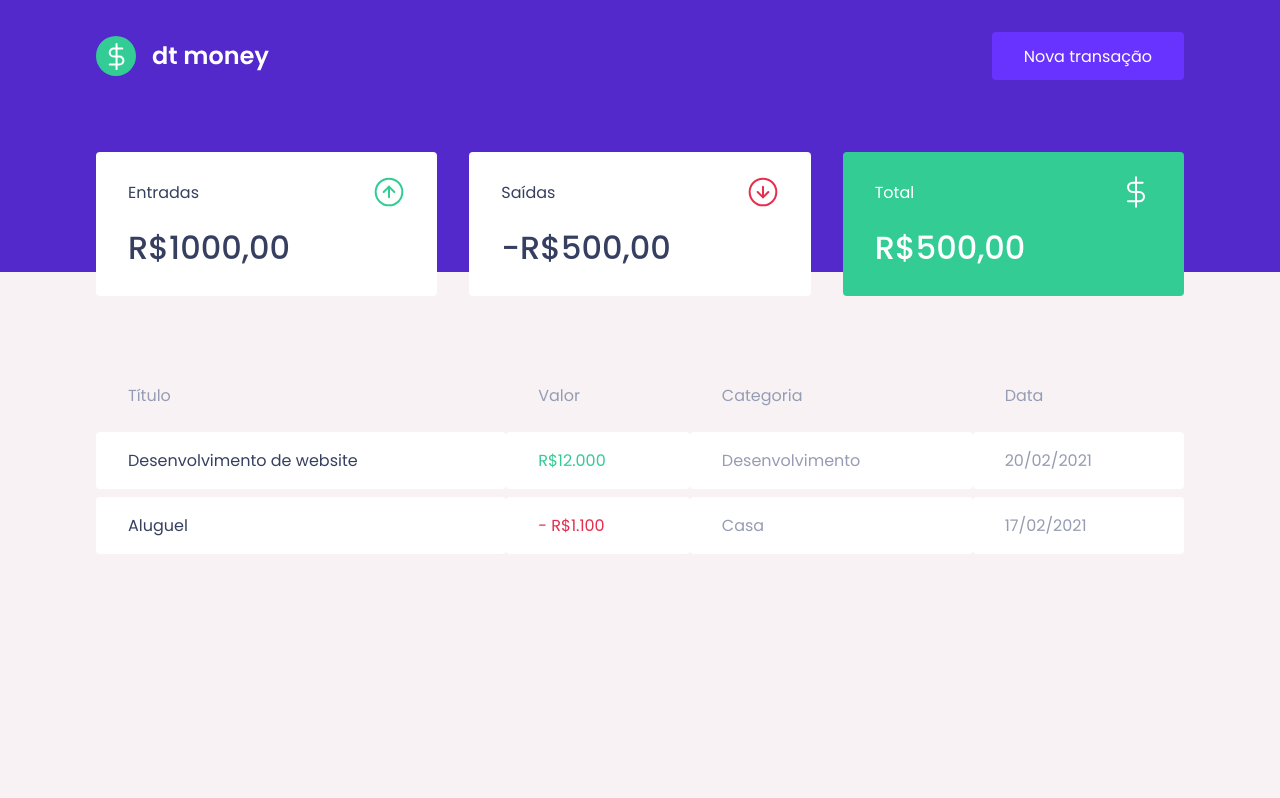
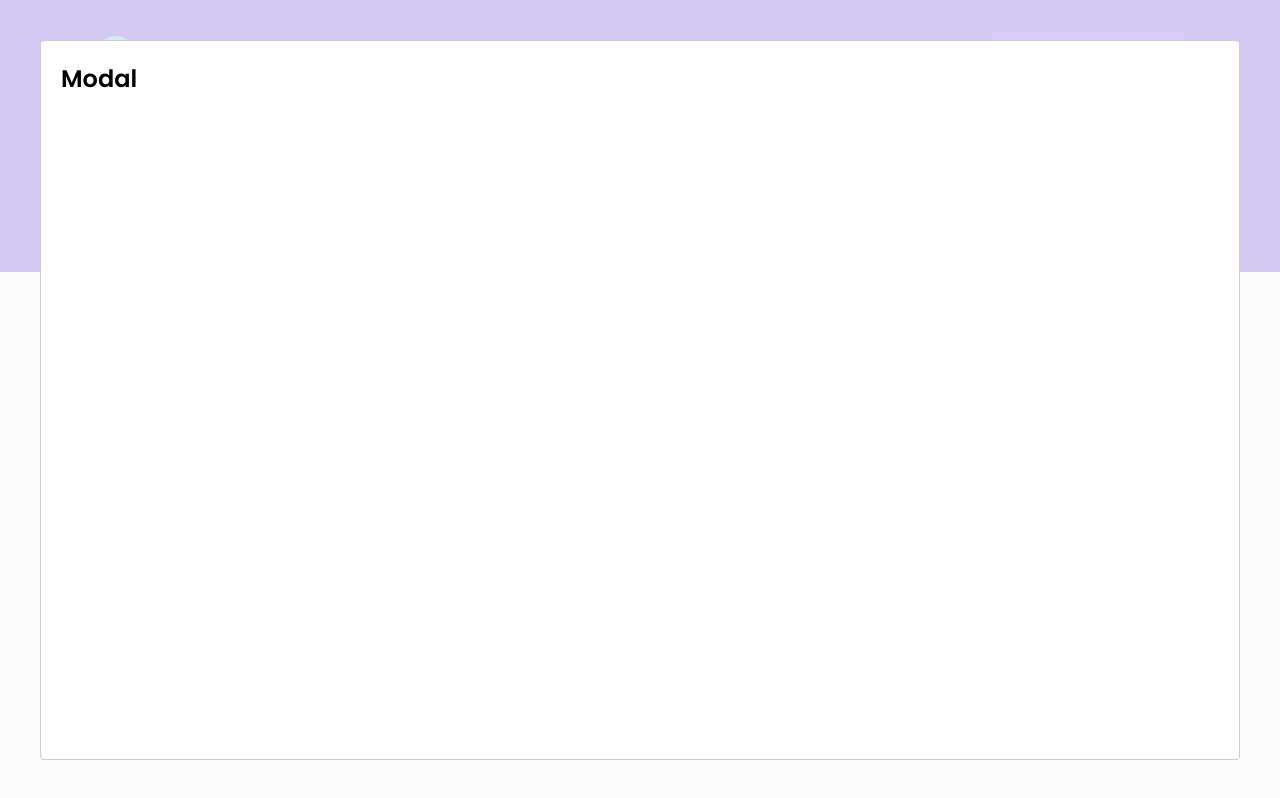
Before and after one commit to davim5/dtmoney-React, a React (Create React App) app: page / in a window 1280 px wide. Both pictures are taken after a click on the button "Nova transação". Built offline with nearby package versions, Linux system fonts and the light colour scheme; no server answers; what miragejs would draw is missing.

Commit message:
09-Configurando-criacao-de-modal

```diff
--- a/package.json
+++ b/package.json
@@ -3,11 +3,13 @@
   "version": "0.1.0",
   "private": true,
   "dependencies": {
+    "@types/react-modal": "^3.12.0",
     "@types/styled-components": "^5.1.9",
     "axios": "^0.21.1",
     "miragejs": "^0.1.41",
     "react": "^17.0.2",
     "react-dom": "^17.0.2",
+    "react-modal": "^3.13.1",
     "react-scripts": "4.0.3",
     "styled-components": "^5.3.0",
     "web-vitals": "^1.0.1"
--- a/src/App.tsx
+++ b/src/App.tsx
@@ -1,12 +1,33 @@
+import { useState } from 'react'
+import Modal from 'react-modal';
 import { GlobalStyle } from './styles/global'
 import { Header } from './components/Header';
 import { Dashboard } from './components/Dashboard';
 
 export function App() {
+  const [isNewTransactionModalOpen,setIsNewTransactionModalOpen] = useState(false);
+
+  function handleOpenNewTransactionModal(){
+      setIsNewTransactionModalOpen(true);
+  }
+
+  function handleCloseNewTransactionModal(){
+      setIsNewTransactionModalOpen(false);
+  }
+
   return (
     <>
-      <Header/>
+      <Header onOpenNewTransactionModal={handleOpenNewTransactionModal}/>
+
       <Dashboard/>
+
+      <Modal
+      isOpen={isNewTransactionModalOpen}
+      onRequestClose={handleCloseNewTransactionModal}
+      >
+          <h2>Modal</h2>
+      </Modal>
+
       <GlobalStyle/>
     </>
   );
--- a/src/components/Header/index.tsx
+++ b/src/components/Header/index.tsx
@@ -1,12 +1,16 @@
 import logoImg from '../../assets/logo.svg'
 import { Container, Content } from './styles'
 
-export function Header(){
+interface HeaderProps {
+    onOpenNewTransactionModal: ()=>void;
+}
+
+export function Header({onOpenNewTransactionModal}:HeaderProps){
     return(
         <Container>
             <Content>
                 <img src={logoImg} alt="dt money" />
-                <button type="button">
+                <button type="button" onClick={onOpenNewTransactionModal}>
                     Nova transação
                 </button>
             </Content>
```
Also changed, not shown: 2 other files (tests, documents, lock files or other folders).
